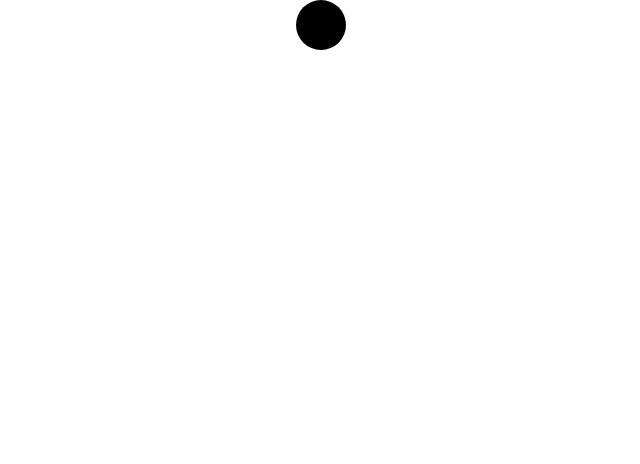
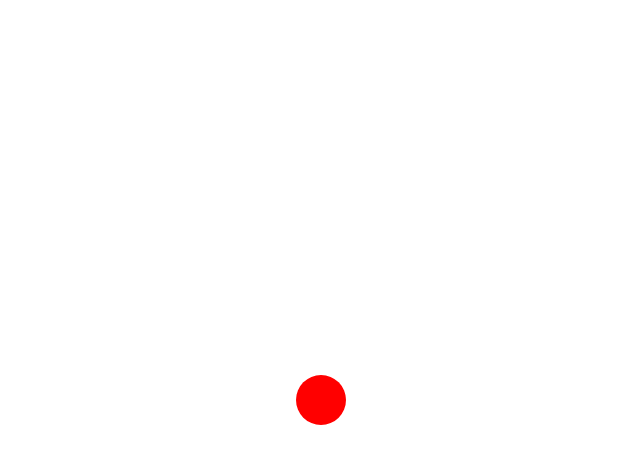
Before and after one commit to shuklakajal17/centre-dot, a plain HTML site: page index.html in a window 1280 px wide. Shown: the whole page, without its empty margins (319-959 px from the left). Drawn offline with Linux system fonts and the light colour scheme.

Commit message:
Update style.css

```diff
--- a/style.css
+++ b/style.css
@@ -7,6 +7,7 @@ body,html{
     display: flex;
     justify-content: center;
     align-items: center;
+    height:100vh
 
 }
 
@@ -14,7 +15,7 @@ body,html{
     height: 50px;
     width: 50px;
     border-radius: 50%;
-    background-color: black;
+    background-color: red;
 
 
 
```
